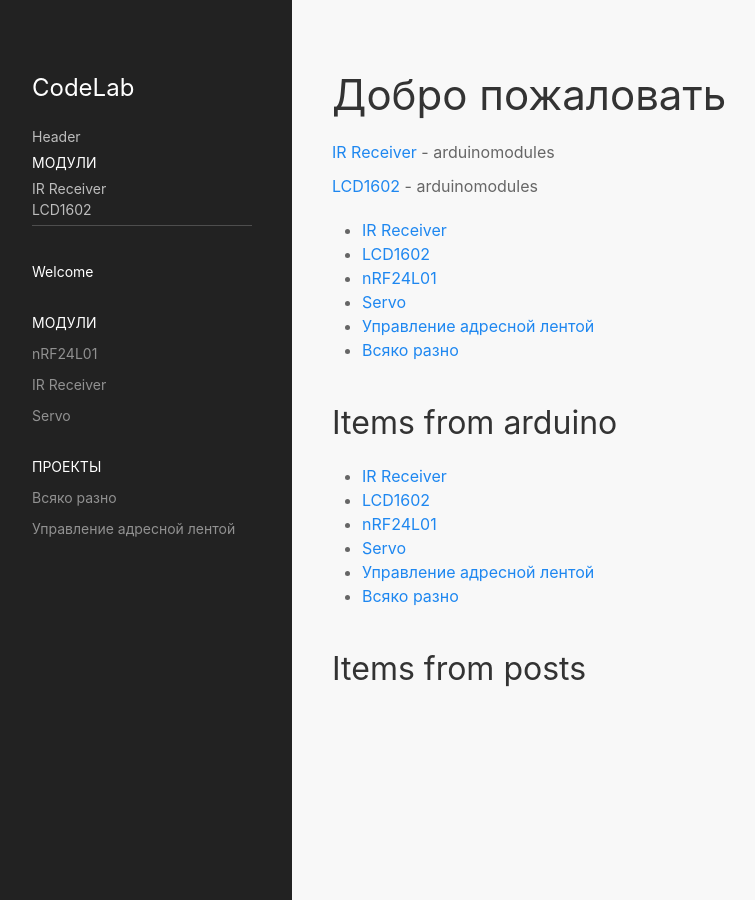
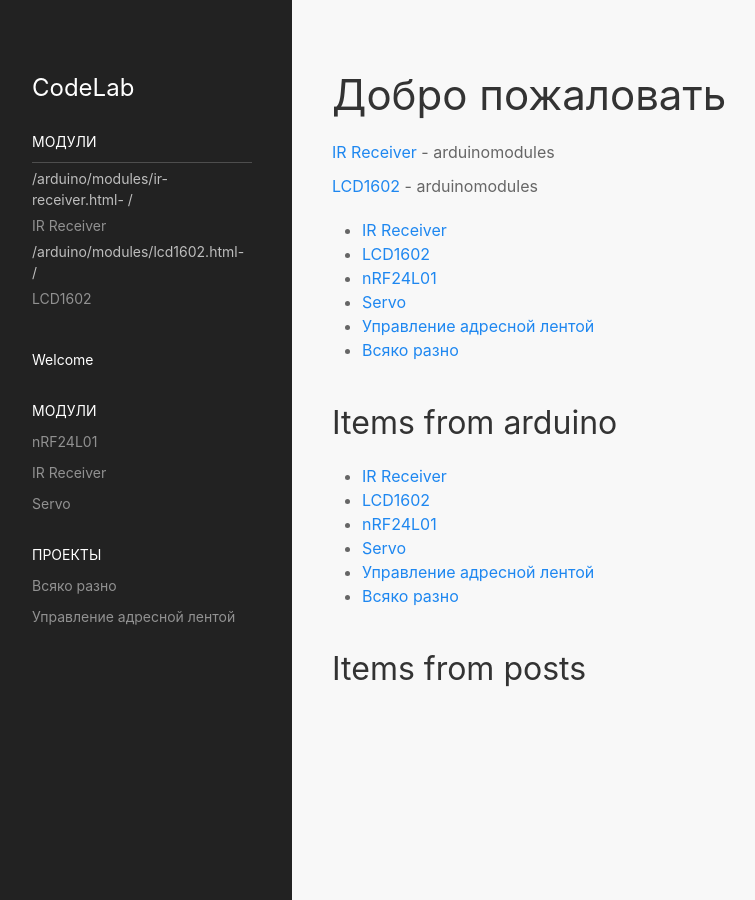
Before and after one commit to ProjectErlon/ProjectErlon.github.io, a Jekyll site: the page built from index.md, in a window 1280 px wide. Shown: the whole page, without its empty margins (8-763 px from the left). Built offline with Jekyll 4.4.1, drawn with Linux system fonts in a browser that asks for light colours; nearby versions of some CDN libraries.

Commit message:
Update sidebar.navigation.html

```diff
--- a/_includes/sidebar.navigation.html
+++ b/_includes/sidebar.navigation.html
@@ -2,18 +2,28 @@
 {% assign u_documents = site.documents | where: "categories", "modules" %}
 
 <h3 class="uk-text-large uk-visible@m">{{ site.title }}</h3>
-<ul class="uk-nav uk-nav-default" uk-scrollspy-nav="closest: li; scroll: true"
+<ul class="uk-nav uk-nav-default" uk-scrollspy-nav="closest: li; scroll: true">
 
-
-<li class="uk-nav-header">Header</li>
-<li class="uk-nav-header">Модули</li>
+    <li class="uk-nav-header">Модули</li>
+    <li class="uk-nav-divider"></li>
 
 {% for u_document in u_documents %}
-<li>{{ u_document.title }}</li>
+    {{u_document.url}}- {{page_url}}
+
+    <li {% if u_document.url == page_url and page.nav.level_1 %}uk-parent{% endif %} {% if u_document.url == page_url %}uk-active{% endif %}>
+        <a href="{{ u_document.url }}">{{ u_document.title }}</a>
+                {% if u_document.url == page_url and page.nav.level_1 %}
+                    <ul class="uk-nav-sub">
+                        {% for pl1 in page.nav.level_1 %}
+                            <li><a href="{{ pl1.url }}">{{ pl1.title }}</a></li>
+                        {% endfor %}
+                    </ul>
+                {% endif %}
+    </li>
 {% endfor %}
 
 
-   <li class="uk-nav-divider"></li>
+
 
 
 
```
